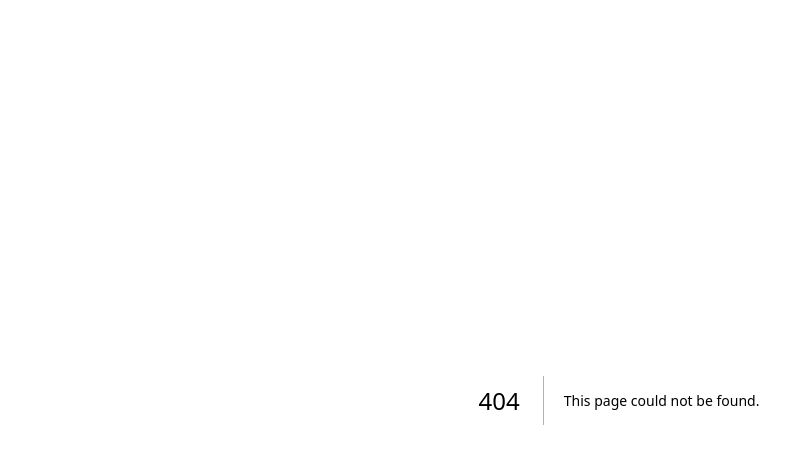
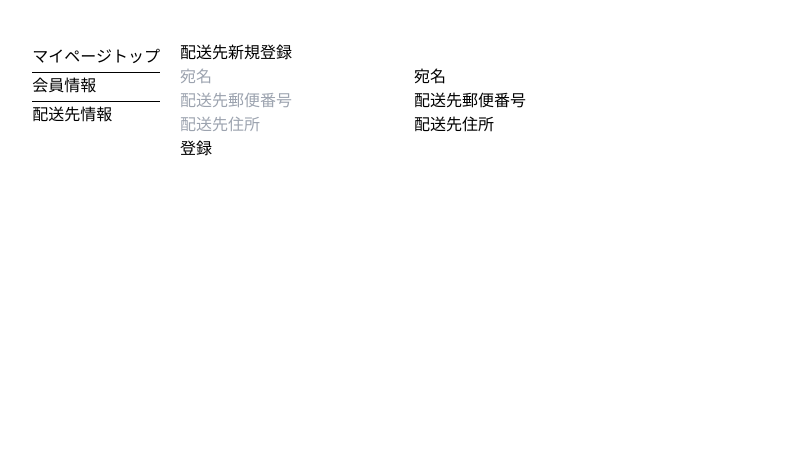
Before and after one commit to hayashiyurie/fashion-ec-front, a Next.js app: page /customer/myPage/deliveryDestination/register in a window 1280 px wide. Before the commit this address had no page. Shown: the top 464 px of the page, without its empty margins (21-811 px from the left). Built offline with nearby package versions, Linux system fonts and the light colour scheme.

Commit message:
配送登録、一覧表示

```diff
--- a/src/app/customer/login/page.tsx
+++ b/src/app/customer/login/page.tsx
@@ -42,12 +42,13 @@ const save = async ()  => {
         const res = await fetch('http://localhost:8080/login', {
             method: 'POST',
             body : JSON.stringify({email: email, password: password,}),
-            credentials: 'include',
             headers: {
                 'Accept': 'application/json',
                 "Content-Type": "application/json",
                 "X-XSRF-TOKEN": cookies["XSRF-TOKEN"]
-            },})
+            },
+            credentials: 'include',
+        })
             const data = await res.json()
             if (res.status === 404) {
                 alert(data.message)
--- /dev/null
+++ b/src/app/customer/myPage/deliveryDestination/[edit]/page.tsx
@@ -0,0 +1,8 @@
+export default function MyPage() {
+
+    return (
+        <>
+            <div>マイページトップ</div>
+        </>
+    )
+}
--- /dev/null
+++ b/src/app/customer/myPage/deliveryDestination/page.tsx
@@ -0,0 +1,44 @@
+
+'use client';
+import { useRouter, useSearchParams } from 'next/navigation';
+
+import { type } from "os";
+import { useEffect, useState, } from "react";
+import { DeliveryDestinationList} from "@/types/deliveryDestination";
+
+
+export interface ResponseData {
+    delivery_destinations : DeliveryDestinationList
+}
+export default function List() {
+    const [deliveList, setdeliveList] = useState<DeliveryDestinationList>([]);
+    const router = useRouter();
+
+    useEffect(() => {
+        fetch('http://localhost:8080/api/delivery_destination_list', {
+            method: 'GET',
+            headers: {
+                'Accept': 'application/json',
+                "Content-Type": "application/json",
+            },})
+        .then(res => res.json())
+        .then((data:ResponseData) => {
+                setdeliveList(data.delivery_destinations)
+            })
+    },[])
+
+
+        return (
+            <div>
+            {
+                deliveList.map((ResponseData,i) =>
+                    <div key={i}>
+                            <p>{ResponseData.destinations_name}</p>
+                            <p>{ResponseData.destinations_postcode}</p>
+                            <p>{ResponseData.destinations_address}</p>
+                            <button className="w-100 btn btn-lg btn-primary" onClick={() => router.push(`/customer/myPage/deliveryDestination/${ResponseData.id}`)}>編集</button>
+                    </div>
+                )}
+            </div>
+        )
+}
--- /dev/null
+++ b/src/app/customer/myPage/deliveryDestination/register/page.tsx
@@ -0,0 +1,11 @@
+import { DeliveryDestinationStore } from "@/app/ui/deliveryDestination/DeliveryDestinationStore"
+
+export default function Register() {
+    return (
+        <>
+            <div>配送先新規登録</div>
+            <DeliveryDestinationStore />
+        </>
+
+    )
+}
--- /dev/null
+++ b/src/app/customer/myPage/layout.tsx
@@ -0,0 +1,32 @@
+import Link from "next/link";
+export default function Layout({
+  children,
+}: {
+  children: React.ReactNode
+}) {
+  return (
+    <div className="flex w-11/12 mx-auto mt-10">
+        <ul className="gap-y-5 mr-5 divide-y divide-current">
+            <li className="my-1">
+                <Link href="/customer/myPage/">
+                    <p>マイページトップ</p>
+                </Link>
+            </li>
+            <li className="my-1">
+                <Link href="/services">
+                    <p>会員情報</p>
+                </Link>
+            </li>
+            <li className="my-1">
+                <Link href="/customer/myPage/deliveryDestination/">
+                    <p>配送先情報</p>
+                </Link>
+            </li>
+        </ul>
+        <div className="">
+            {children}
+        </div>
+    </div>
+
+  )
+}
--- /dev/null
+++ b/src/app/customer/myPage/page.tsx
@@ -0,0 +1,8 @@
+export default function MyPage() {
+
+    return (
+        <>
+            <div>マイページトップ</div>
+        </>
+    )
+}
--- /dev/null
+++ b/src/app/ui/deliveryDestination/DeliveryDestinationStore.tsx
@@ -0,0 +1,69 @@
+'use client'
+import { useState } from "react";
+import { useCookies } from "react-cookie";
+interface Delivery_destination {
+    id: number;
+    customer_id: number;
+    destinations_name: string;
+    destinations_postcode: string;
+    destinations_address: string;
+}
+export const DeliveryDestinationStore = () => {
+    // const [customerId, setcustomerId] = useState<string>('');
+    const [lastNdestinationsNameame, setLastNdestinationsNameame] = useState<string>('');
+    const [destinationsPostcode, setDestinationsPostcode] = useState<string>('');
+    const [destinationsAddress, setDestinationsAddress] = useState<string>('');
+    const [cookies, setCookie, removeCookie] = useCookies(["XSRF-TOKEN"]);
+
+    const save = async ()  => {
+        try {
+            const res = await fetch('http://localhost:8080/api/mypage/delivery_destination_register', {
+                method: 'POST',
+                body : JSON.stringify({destinations_name: lastNdestinationsNameame, destinations_postcode:destinationsPostcode, destinations_address: destinationsAddress, }),
+                headers: {
+                    'Accept': 'application/json',
+                    "Content-Type": "application/json",
+                    "mode": 'cors',
+                    "X-XSRF-TOKEN": cookies["XSRF-TOKEN"],
+
+                },
+                credentials: 'include'
+            })
+                const data = await res.json()
+                if (res.status === 422) {
+                    alert(data.message)
+                }
+        } catch (error) {
+
+        }
+    }
+    return (
+        <div>
+        <main className="form-signin">
+                <div className="form-floating">
+                    <input className="form-control" placeholder="宛名" value={lastNdestinationsNameame} onChange={(e) => setLastNdestinationsNameame(e.target.value)}
+
+                    />
+                    <label>宛名</label>
+                </div>
+
+                <div className="form-floating">
+                    <input className="form-control" placeholder="配送先郵便番号" value={destinationsPostcode} onChange={(e) => setDestinationsPostcode(e.target.value)}
+
+                    />
+                    <label>配送先郵便番号</label>
+                </div>
+
+                <div className="form-floating">
+                    <input className="form-control" placeholder="配送先住所" value={destinationsAddress} onChange={(e) => setDestinationsAddress(e.target.value)}
+
+                    />
+                    <label>配送先住所</label>
+                </div>
+
+                <button className="w-100 btn btn-lg btn-primary" onClick={save}>登録</button>
+
+          </main>
+    </div>
+    )
+}
--- /dev/null
+++ b/src/types/deliveryDestination.ts
@@ -0,0 +1,9 @@
+export interface DeliveryDestination {
+    id: number;
+    customer_id: number;
+    destinations_name: string;
+    destinations_postcode: string;
+    destinations_address:string;
+}
+
+export type DeliveryDestinationList = DeliveryDestination[]
```
Also changed, not shown: src/app/ui/deliveryDestination/DeliveryDestinationEdi.tsx (added, +54 -0 lines), src/app/ui/deliveryDestination/DeliveryDestinationList.tsx (added).
